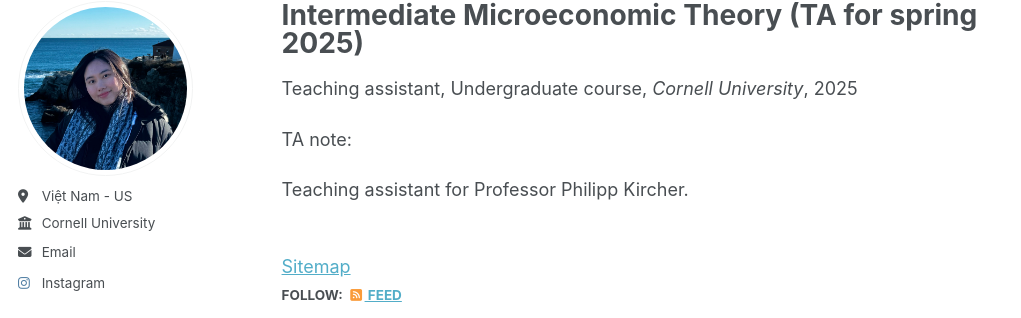
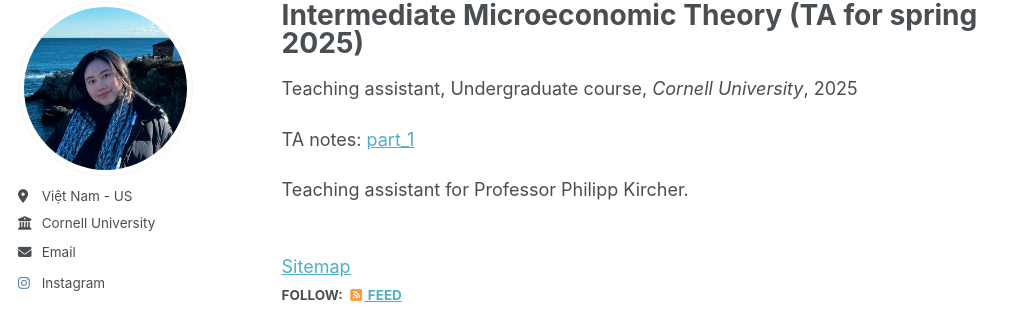
Before and after one commit to npl-nguyen/nguyen-ngoc-phuong-linh, a Jekyll site: the page built from _teaching/inter-micro-spring2025.md, in a window 1280 px wide. Shown: the part 98-416 px from the top of the page, without its empty margins (0-1021 px from the left). Built offline with Jekyll 4.4.1, drawn with Linux system fonts in a browser that asks for light colours; a script that is not in the unit is left out.

Commit message:
Update inter-micro-spring2025.md

```diff
--- a/_teaching/inter-micro-spring2025.md
+++ b/_teaching/inter-micro-spring2025.md
@@ -8,6 +8,6 @@ date: 2025-1-1
 location: "Ithaca, New York, US"
 ---
 
-TA note:
+TA notes: [part_1](../_pdfs/intro-micro-ta-note-part1.pdf)
 
 Teaching assistant for Professor Philipp Kircher.
```
